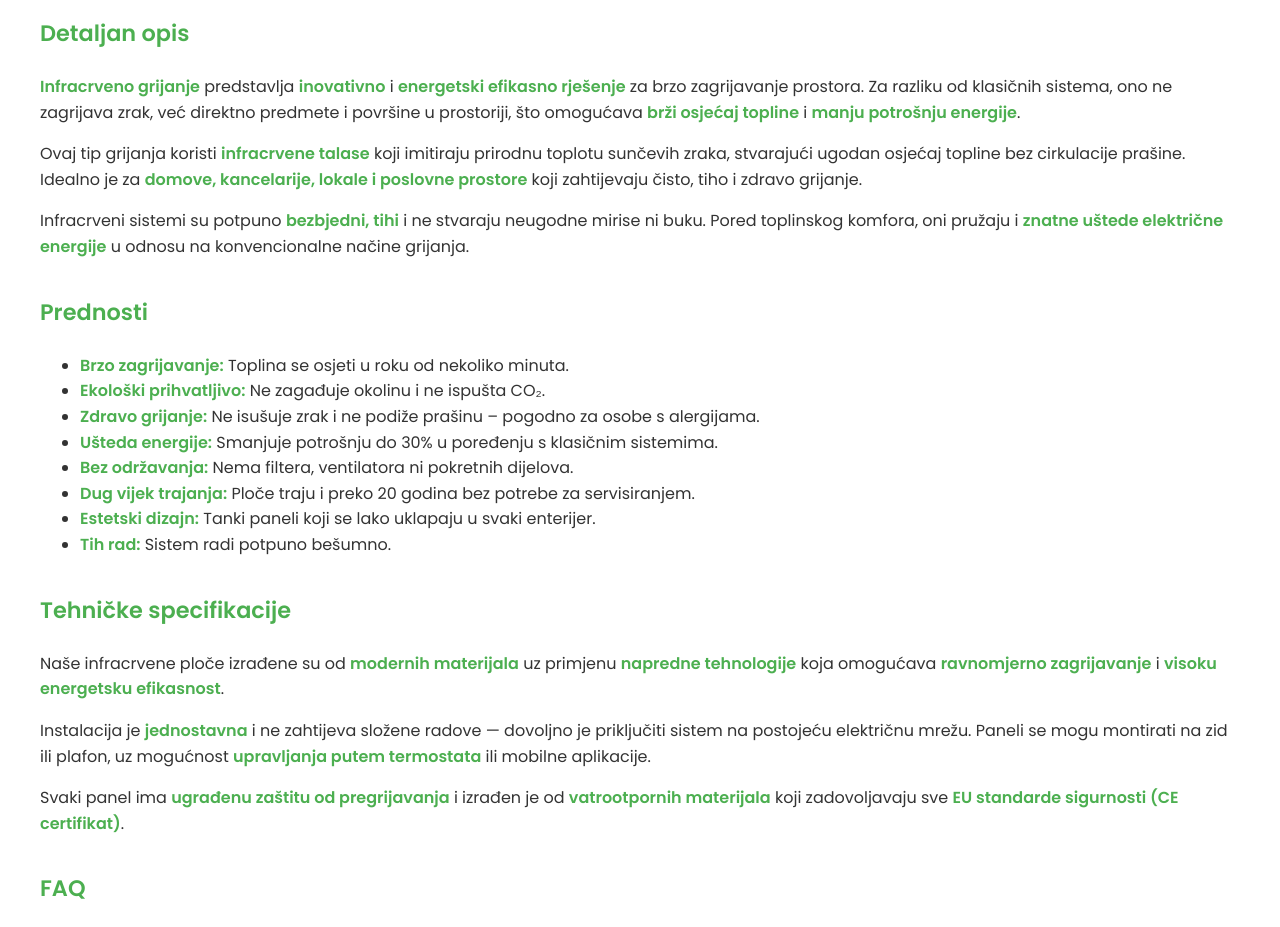
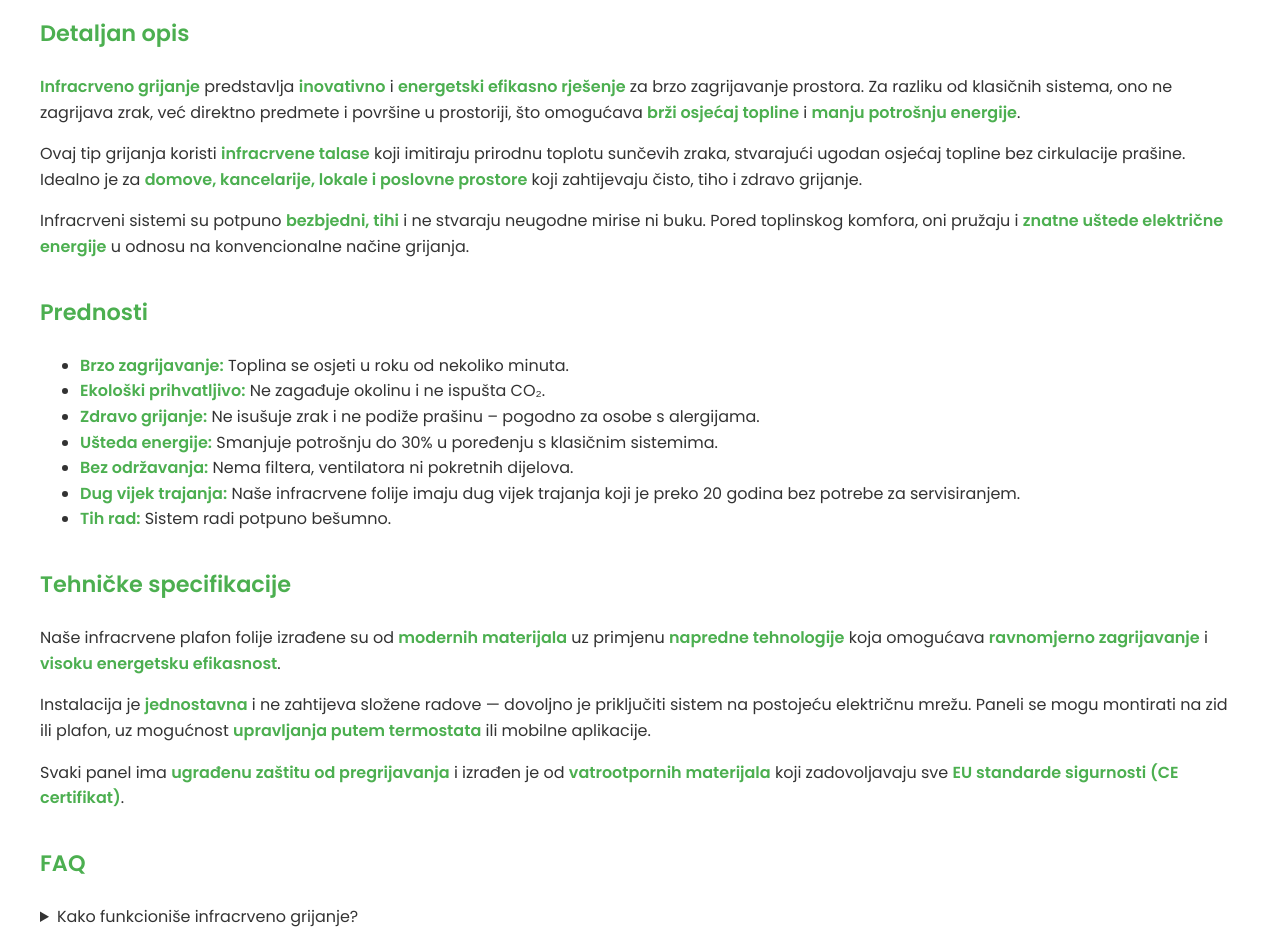
Before and after one commit to Emin2024541561/remont24bih, a plain HTML site: page infracrveno-grijanje.html in a window 1280 px wide. Shown: the part 157-1084 px from the top of the page. Drawn offline with Linux system fonts and the light colour scheme.

Commit message:
Update infracrveno-grijanje.html

```diff
--- a/infracrveno-grijanje.html
+++ b/infracrveno-grijanje.html
@@ -971,8 +971,7 @@ section {
         <li data-translate="benefit-3"><strong>Zdravo grijanje:</strong> Ne isušuje zrak i ne podiže prašinu – pogodno za osobe s alergijama.</li>
         <li data-translate="benefit-4"><strong>Ušteda energije:</strong> Smanjuje potrošnju do 30% u poređenju s klasičnim sistemima.</li>
         <li data-translate="benefit-5"><strong>Bez održavanja:</strong> Nema filtera, ventilatora ni pokretnih dijelova.</li>
-        <li data-translate="benefit-6"><strong>Dug vijek trajanja:</strong> Ploče traju i preko 20 godina bez potrebe za servisiranjem.</li>
-        <li data-translate="benefit-7"><strong>Estetski dizajn:</strong> Tanki paneli koji se lako uklapaju u svaki enterijer.</li>
+        <li data-translate="benefit-6"><strong>Dug vijek trajanja:</strong> Naše infracrvene folije imaju dug vijek trajanja koji je preko 20 godina bez potrebe za servisiranjem.</li>
         <li data-translate="benefit-8"><strong>Tih rad:</strong> Sistem radi potpuno bešumno.</li>
       </ul>
     </div>
@@ -980,7 +979,7 @@ section {
     <div class="service-specs">
       <h3 data-translate="service-specs-title">Tehničke specifikacije</h3>
       <p data-translate="service-specs-desc1">
-        Naše infracrvene ploče izrađene su od <strong>modernih materijala</strong> uz primjenu <strong>napredne tehnologije</strong> koja omogućava
+        Naše infracrvene plafon folije izrađene su od <strong>modernih materijala</strong> uz primjenu <strong>napredne tehnologije</strong> koja omogućava
         <strong>ravnomjerno zagrijavanje</strong> i <strong>visoku energetsku efikasnost</strong>.
       </p>
       <p data-translate="service-specs-desc2">
@@ -1266,4 +1265,5 @@ section {
   });
   </script>
 </body>
+
 </html>
```
